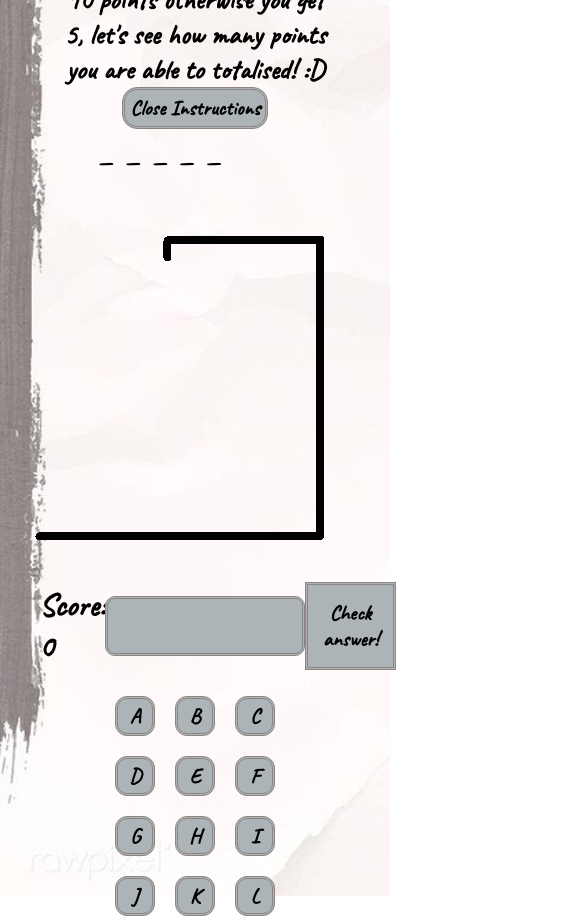
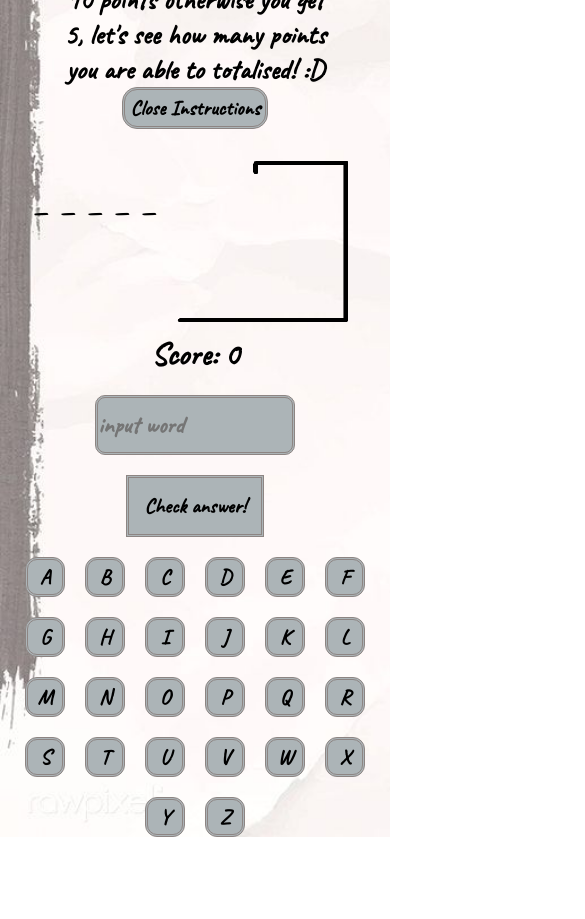
Before and after one commit to Ezio2994/hangman-game, a plain HTML site: page index.html in a window 390 px wide. Shown: the part 520-1439 px from the top of the page, 585 px wide, since content can reach past the window. After the commit the page ends 1357 px from the top, so only its background shows below. Drawn offline with Linux system fonts and the light colour scheme.

Commit message:
added media queries

```diff
--- a/index.html
+++ b/index.html
@@ -49,7 +49,7 @@
         </section>
         <section class="center">
             <h2>Score: <span>0</span> </h2>
-            <input type="text">
+            <input type="text" placeholder="input word">
             <button>Check answer!</button>
         </section>
         <section class="bottom">
@@ -84,7 +84,7 @@
         <section class="gameOver">
             <div>
                 <h2>Oh no.. You lost!</h2>
-                <h2>You totalised: <span>0</span> point, great Job!</h2>
+                <h2>You totalised: <span>0</span> points, great Job!</h2>
                 <button>Play Again</button>
             </div>
         </section>
--- a/script.js
+++ b/script.js
@@ -42,7 +42,7 @@ const chooseWords = () => {
     } else if (random <= 19) {
         topic.innerHTML = 'Food'
     } else if (random <= 24) {
-        topic.innerHTML = 'SPORT'
+        topic.innerHTML = 'Sport'
     }
     currentWord = words[random]
     checkWords()
@@ -62,9 +62,10 @@ const generateWord = () => {
     for (let index = 0; index < currentWord.length; index++) {
         if (currentWord[index] !== ' ') {
             letters[index].innerHTML = "_"
-            letters[index].style.visibility = 'visible'
+            letters[index].style.display = 'inline-block'
         } else if (currentWord[index] === ' ') {
-            letters[index].innerHTML = "_"
+            letters[index].style.display = 'inline-block'
+            letters[index].innerHTML = "-"
             rightWord++
         }
     }
--- a/style.scss
+++ b/style.scss
@@ -47,23 +47,22 @@ main {
         width: 100%;
         display: flex;
         justify-content: space-evenly;
-        flex-wrap: wrap;
 
         article {
             width: 50%;
-            grid-column: 1/2;
-            justify-self: center;
+            justify-content: center;
             display: flex;
             align-items: center;
             gap: 10px;
 
             p {
-                visibility: hidden;
+                display: none;
                 font-size: 38px;
             }
         }
 
         #imageContainer {
+
             min-width: 400px;
             min-height: 400px ;
         }
@@ -72,6 +71,7 @@ main {
     .center {
         display: flex;
         justify-content: space-between;
+        flex-wrap: wrap;
         align-items: center;
         width: 80%;
         min-height: 100px;
@@ -101,11 +101,9 @@ main {
 
     .bottom {
         margin-top: 20px;
-        width: 100%;
-        max-height: 200px;
         display: flex;
         justify-content: center;
-        width: 50%;
+        width: 60%;
         gap: 20px;
         flex-wrap: wrap;
 
@@ -145,3 +143,39 @@ main {
         }
     }
 }
+
+@media only screen and (max-width: 550px) {
+    main {
+        .top {
+            justify-content: center;
+
+            article {
+                width: fit-content;
+                margin-top: 50px;
+                height: fit-content;
+                flex-wrap: wrap;
+                justify-self: center;
+                align-items: center;
+                gap: 10px;
+            }
+
+            #imageContainer {
+                min-width: 200px;
+                min-height: 200px;
+                img{
+                    height: 200px;
+                    width: 200px;
+                }
+            }
+        }
+
+        .center {
+            flex-direction: column;
+            gap: 20px;
+        }
+
+        .bottom {
+            width: 100%;
+        }
+    }
+}
```
Also changed, not shown: style.css, 1 other file.
